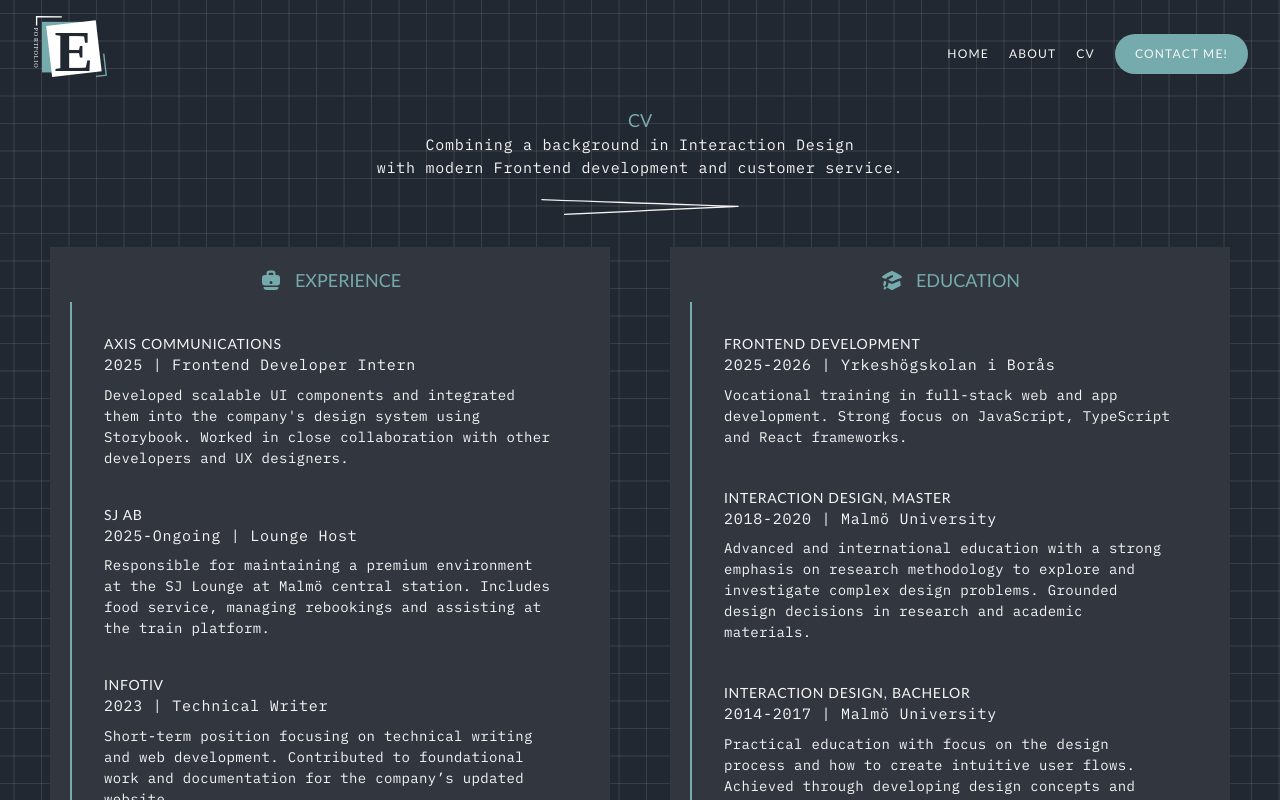
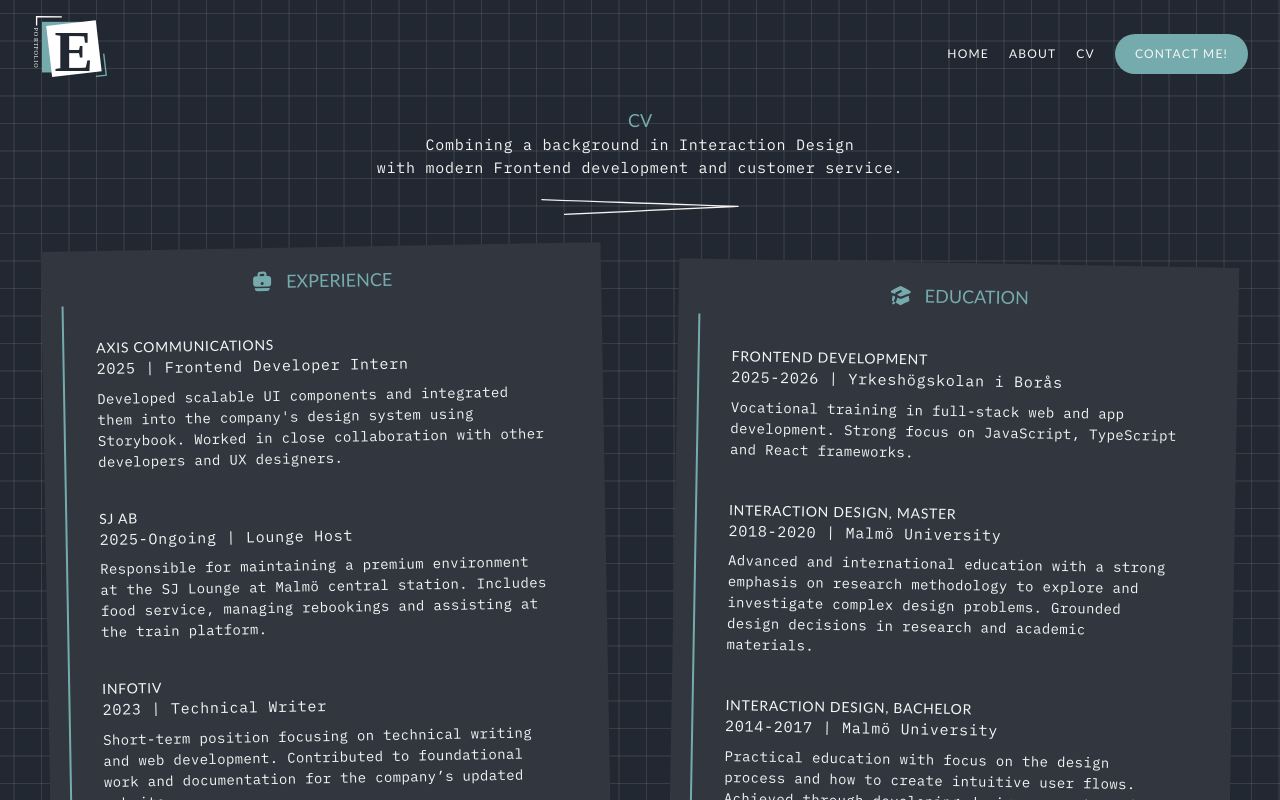
Before and after one commit to EmelieVilor/Portfolio-NextJs, a Next.js app: page /cv in a window 1280 px wide. Shown: the top 800 px of the page. Built offline with nearby package versions, Linux system fonts and the light colour scheme.

Commit message:
fixed links

```diff
--- a/app/about/page.tsx
+++ b/app/about/page.tsx
@@ -37,14 +37,14 @@
             design and web development is the ability to design and build useful
             products and services that can inspire behavioral change. <br />
             <br />
-            Based in Malmö and I live with my wife and our two children. In my
+            Born and raised in Malmö, Sweden, and that is where I live with my wife and our two children. In my
             spare time I like to meet with friends and family, play board games
-            or find fun home decor at Facebook Marketplace.
+            or hunt for fun home decor at Facebook Marketplace.
           </p>
           <img
             src="/images/svg/Dator.svg"
             alt="favicon"
-            className="object-contain h-[290px] w-[290px] absolute -right-[15vw] -bottom-[20vh] sway"
+            className="object-contain h-[290px] w-[290px] absolute -right-[15vw] -bottom-[25vh] sway"
           />
         </div>
       </div>
--- a/app/cv/page.tsx
+++ b/app/cv/page.tsx
@@ -21,9 +21,8 @@
           className="object-contain h-[200px] w-[200px] -mt-18 -mb-25"
         />
         </div>
-
       <div className="CV flex justify-center gap-15 p-10">
-        <div className="Experience bg-lighter text-center p-5">
+        <div className="Experience bg-lighter text-center p-5 rotate-359">
           <h2 className="mb-2 flex items-center gap-3 justify-center"><BriefcaseIcon className="w-6 h-6"/>Experience</h2>
           <div className="text-left flex flex-col gap-9 p-8 w-130 border-l-2 border-accent">
             <div>
@@ -92,7 +91,7 @@
             </div>
           </div>
         </div>
-        <div className="Education bg-lighter text-center p-5">
+        <div className="Education bg-lighter text-center p-5 rotate-1 mt-4">
           <h2 className="mb-2 flex items-center gap-3 justify-center"><AcademicCapIcon className="w-6 h-6"/> Education</h2>
           <div className="text-left flex flex-col gap-10 p-8 w-130 border-l-2 border-accent">
             <div>
--- a/app/globals.css
+++ b/app/globals.css
@@ -72,6 +72,39 @@
 }
 
 
+@keyframes wave {
+    0% {
+    transform: rotate(0deg);
+  }
+  10% {
+    transform: rotate(5deg);
+  }
+  20% {
+    transform: rotate(-5deg);
+  }
+  30% {
+    transform: rotate(5deg);
+  }
+  40% {
+    transform: rotate(-3deg);
+  }
+  50% {
+    transform: rotate(3deg);
+  }
+  60% {
+    transform: rotate(0deg);
+  }
+  100% {
+    transform: rotate(0deg);
+  }
+}
+
+.wave {
+  animation: wave 2.5s 3 ease-out;
+  transform-origin: 75% 75%;
+  display: inline-block;
+}
+
 @keyframes sway {
   0%   { transform: rotate(-3deg); }
   50%  { transform: rotate(3deg); }
--- a/components/layout/Header.tsx
+++ b/components/layout/Header.tsx
@@ -49,7 +49,7 @@
       <img
         src="/images/svg/Hand.svg"
         alt="favicon"
-        className="object-contain h-[350px] w-[350px] absolute -bottom-[7vh] -right-[2vw] sway overflow-hidden"
+        className="object-contain h-[350px] w-[350px] absolute -bottom-[7vh] -right-[2vw] wave overflow-hidden"
       />
     </div>
   );
--- a/components/ui/ProjectCard.tsx
+++ b/components/ui/ProjectCard.tsx
@@ -4,9 +4,18 @@
 import { faGithub } from "@fortawesome/free-brands-svg-icons";
 import type { Project } from "@/types/ProjectType";
 
-export default function ProjectCard({ project, onClick }: { project: Project; onClick:() => void }) {
+export default function ProjectCard({
+  project,
+  onClick,
+}: {
+  project: Project;
+  onClick: () => void;
+}) {
   return (
-    <div className="ProjectCard bg-lighter w-90 p-5 flex flex-col items-center h-full cursor-pointer hover:scale-102 transition-all" onClick={onClick}>
+    <div
+      className="ProjectCard bg-lighter w-90 p-5 flex flex-col items-center h-full cursor-pointer hover:scale-102 transition-all"
+      onClick={onClick}
+    >
       <h2>{project.title}</h2>
       <div className="tags flex flex-wrap gap-2 mt-3 justify-center">
         {project.tags.map((tag) => (
@@ -29,12 +38,22 @@
         >
           Read More{" "}
         </Link>
-        <Link
-          className="flex gap-2 items-center bg-accent w-70 justify-center uppercase text-xs tracking-widest font-sans py-3 px-5 border-2 border-accent hover:text-dark transition-all"
-          href="/"
-        >
-          GitHub <FontAwesomeIcon className="text-md" icon={faGithub} />
-        </Link>
+        {project.githublink && (
+          <Link
+            className="flex gap-2 items-center bg-accent w-70 justify-center uppercase text-xs tracking-widest font-sans py-3 px-5 border-2 border-accent hover:text-dark hover:bg-accent transition-all"
+            href={project.githublink}
+          >
+            GitHub <FontAwesomeIcon className="text-md" icon={faGithub} />
+          </Link>
+        )}
+        {project.downloadlink && (
+          <Link
+            className="flex gap-2 items-center bg-accent w-70 justify-center uppercase text-xs tracking-widest font-sans py-3 px-5 border-2 border-accent hover:text-dark hover:bg-accent transition-all"
+            href={project.downloadlink}
+          >
+            GitHub <FontAwesomeIcon className="text-md" icon={faGithub} />
+          </Link>
+        )}
       </div>
     </div>
   );
--- a/components/ui/ProjectModal.tsx
+++ b/components/ui/ProjectModal.tsx
@@ -46,20 +46,35 @@
             <div className="flex gap-5 items-center">
               <p className="whitespace-pre-line">{project.desc}</p>
               <div className="grid grid-cols-2 justify-center w-120">
-              {project.screenshots.map((img, index)=>(
-              <Image key={index} width={400} height={200} src={img} alt={project.title} className="w-full h-auto"/>
+                {project.screenshots.map((img, index) => (
+                  <Image
+                    key={index}
+                    width={400}
+                    height={200}
+                    src={img}
+                    alt={project.title}
+                    className="w-full h-auto"
+                  />
                 ))}
               </div>
             </div>
+            {project.githublink && (
               <Link
                 className="flex gap-2 items-center bg-lighter w-70 justify-center uppercase text-xs tracking-widest font-sans py-3 px-5 border-2 border-accent hover:text-dark hover:bg-accent transition-all"
-              href="/"
+                href={project.githublink}
               >
                 GitHub <FontAwesomeIcon className="text-md" icon={faGithub} />
               </Link>
+            )}
+            {project.downloadlink && (
+              <Link
+                className="flex gap-2 items-center bg-lighter w-70 justify-center uppercase text-xs tracking-widest font-sans py-3 px-5 border-2 border-accent hover:text-dark hover:bg-accent transition-all"
+                href={project.downloadlink}
+              >
+                GitHub <FontAwesomeIcon className="text-md" icon={faGithub} />
+              </Link>
+            )}
           </div>
-
-          <div></div>
         </div>
       </div>
     </div>
--- a/hooks/ProjectContext.tsx
+++ b/hooks/ProjectContext.tsx
@@ -17,7 +17,7 @@
         "Full-stack application for exploring different kinds of planets and their inhabitants. \n\n Executed through an agile teamwork of 5 people.",
       desc: "Assignment, Execution, Reflection.",
       screenshots: ["/images/aliensframe1.png", "/images/aliensframe2.png", "/images/aliensframe3.png", "/images/aliensframe4.png"],
-      link:"",
+      githublink:"https://github.com/MattiasKopparberg/Alien-planet",
     },
     {
       id: "TriviaApp",
@@ -28,7 +28,7 @@
         "A trivia game made in React Native, using Expo go, and using The Trivia Api for trivia-questions.",
       desc: "Assignment was to develop a mobile application inspired by a public API of choice, and for this project I chose to work with The Trivia API (https://the-trivia-api.com/).\n\nRules of the game are: Enter your name, and start quizzing. Pick your favorite category. Answer correctly and score points. Compete with your friends to see who scores the highest.\n\nThe purpose of this project was to build an app using React Native, Expo and TypeScript. The app should be structured with expo router, using api calls and react hooks.",
       screenshots: ["/images/app_mockup.png", "/images/bachelor.png"],
-      link:"",
+      githublink:"https://github.com/EmelieVilor/TriviaApp",
     },
     {
       id: "Kanban",
@@ -38,7 +38,7 @@
       summary: "",
       desc: "Assignment, Execution, Reflection.",
       screenshots: [],
-      link:"",
+      githublink:"https://github.com/EmelieVilor/kanban",
     },
     {
       id: "Dashboard",
@@ -48,7 +48,7 @@
       summary: "",
       desc: "Assignment, Execution, Reflection.",
       screenshots: [],
-      link:"",
+      githublink:"https://github.com/EmelieVilor/Dashboard",
     },
     {
       id: "Master",
@@ -58,7 +58,7 @@
       summary: "Transitioning into a sustainable collaboration in the industrial harbor of Malmö. My master thesis project that I created in collaboration with Afry.",
       desc: "Assignment, Execution, Reflection.",
       screenshots: [],
-      link:"",
+      downloadlink:"",
     },
     {
       id: "Bachelor",
@@ -68,7 +68,7 @@
       summary: "For my bachelor project in Interaction Design I wanted to explore tourism and gamification. Therefore, I designed a prototype that would encourage exploration and city interaciton.",
       desc: "Assignment, Execution, Reflection.",
       screenshots: [],
-      link:"",
+      downloadlink:"",
     },
   ];
 
--- a/types/ProjectType.tsx
+++ b/types/ProjectType.tsx
@@ -6,5 +6,6 @@
     summary: string,
     desc: string,
     screenshots: string[],
-    link: string,
+    githublink?: string,
+    downloadlink?: string,
 };
```
Lines whose indentation alone changed are shown as unchanged.
